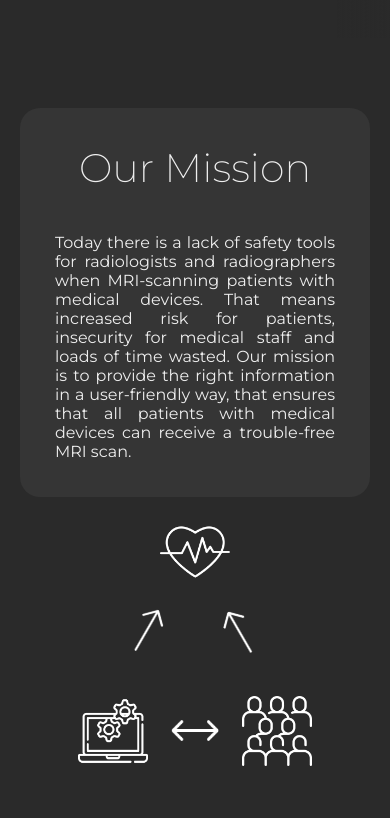
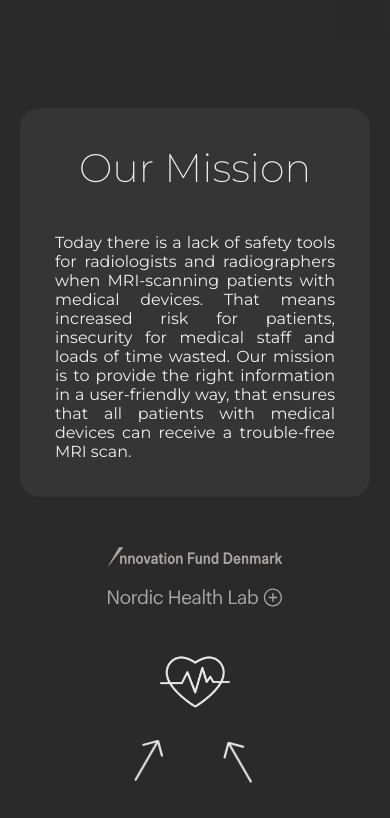
Before and after one commit to matjias/nordinsight, a Next.js app: page / in a window 390 px wide. Shown: the part 806-1624 px from the top of the page. Built offline with nearby package versions, Linux system fonts and the light colour scheme.

Commit message:
Added partner logos

```diff
--- a/components/message-sent.tsx
+++ b/components/message-sent.tsx
@@ -6,7 +6,7 @@ const MessageSent: React.FC<{name: string}> = ({name}) => {
         <div className={styles.wrapper}>
             <div className={styles.messageicon}>
             <Image
-                src="/../public/check-mark.png"
+                src="/check-mark.png"
                 width={1000}
                 height={1000}
                 alt="Future"
--- a/components/mission.tsx
+++ b/components/mission.tsx
@@ -36,6 +36,25 @@ const Mission: React.FC = () => {
                 patients with medical devices can receive a trouble-free MRI
                 scan.
               </p>
+            </div>
+            {/* <h5>Working with</h5> */}
+            <div className={styles.partners}>
+              <div className={styles.partnerlogo}>
+                <Image
+                  src="/inno.svg"
+                  width={300}
+                  height={34}
+                  alt="Future"
+                />
+              </div>
+              <div className={styles.partnerlogo}>
+                <Image
+                  src="/nhl.svg"
+                  width={260}
+                  height={80}
+                  alt="Future"
+                />
+              </div>
             </div>
           </React.Fragment>
         )}
--- a/styles/Mission.module.css
+++ b/styles/Mission.module.css
@@ -6,6 +6,8 @@
 }
 .missionwrapper {
   width: 36%;
+  display: flex;
+  flex-flow: column nowrap;
   /* padding: 5px;
   border-radius: 20px;
   background: linear-gradient(30deg, #79d8ff, #da79ff); */
@@ -34,7 +36,7 @@
 .peopleicon {
   width: 30%;
   position: absolute;
-  filter: invert(1);
+  filter: invert(0.9);
 }
 .syshealtharrow,
 .pephealtharrow,
@@ -42,7 +44,7 @@
   animation: fadein20 5s ease;
   width: 20%;
   position: absolute;
-  filter: invert(1);
+  filter: invert(0.9);
 }
 
 .healthicon {
@@ -82,6 +84,26 @@
   right: 20%;
   top: 35%;
 }
+.partners {
+  margin: 30px;
+  height: 50px;
+  display: flex;
+  flex-flow: row nowrap;
+  align-items: center;
+  justify-content: space-around;
+}
+.missionwrapper h5 {
+  color: #bbb;
+  margin-top: 30px;
+  width: 100%;
+  font-size: calc(0.4rem + 0.6vw);
+  animation: fadeinlogo 5s ease;
+}
+.partnerlogo {
+  filter: invert(0.65);
+  width: 40%;
+  animation: fadeinlogo 5s ease;
+}
 
 @media only screen and (max-width: 768px) {
   .wrapper {
@@ -98,6 +120,13 @@
     height: 30vh;
     width: 60%;
   }
+  .partners {
+    margin-top: 50px;
+    flex-flow: column nowrap;
+  }
+  .partnerlogo {
+    width: 60%;
+  }
 }
 
 @keyframes slidein {
@@ -106,6 +135,18 @@
   }
   100% {
     transform: translateX(0%);
+  }
+}
+
+@keyframes fadeinlogo {
+  0% {
+    opacity: 0;
+  }
+  50% {
+    opacity: 0;
+  }
+  100% {
+    opacity: 1;
   }
 }
 
```
Also changed, not shown: public/inno.svg (added), public/nhl.svg (added).
